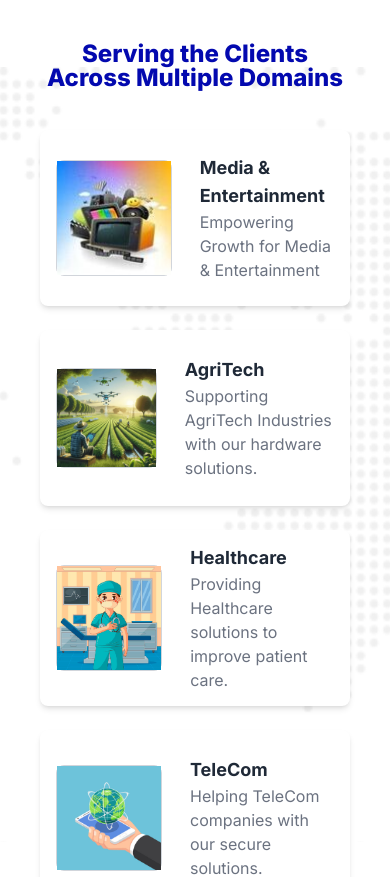
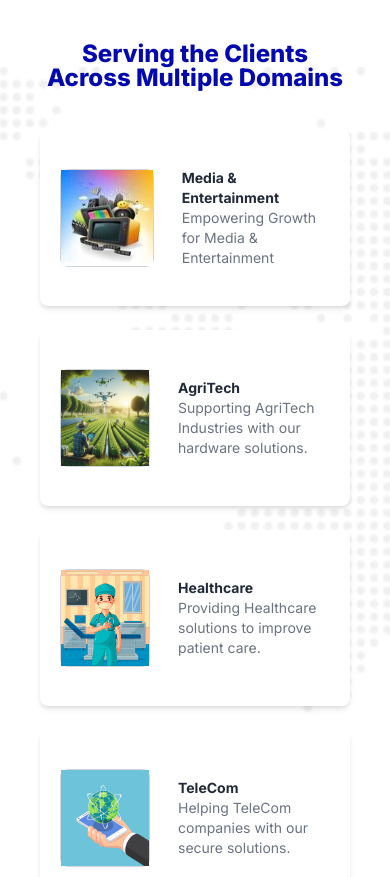
Before and after one commit to iamsouravganguli/tos-website, a Next.js app: page / in a window 390 px wide. Shown: the part 1240-2117 px from the top of the page. Built offline with nearby package versions, Linux system fonts and the light colour scheme.

Commit message:
completed

```diff
--- a/components/header/header.tsx
+++ b/components/header/header.tsx
@@ -319,9 +319,9 @@ export const Navbar: React.FC = () => {
   )}
   <div
   ref={menuRef}
-    className={`fixed top-0 left-0 w-64 h-full bg-white shadow-md transition-transform transform ${
+  className={`fixed top-0 left-0 w-64 h-full bg-white shadow-md transition-transform duration-700 transform ${
     isOpen ? "translate-x-0" : "-translate-x-full"
-    } ease-in-out duration-300 z-50 md:hidden`}
+  } ease-in-out z-50 md:hidden`}
 >
   {/* Sidebar Content */}
   <div className="flex items-center justify-between border-b border-gray-200 p-4">
@@ -365,30 +365,15 @@ export const Navbar: React.FC = () => {
       </li>
       <li>
         <Link href="/#contact-us">
-            <button className="text-white bg-medium-light hover:bg-white hover:text-dark font-semibold rounded-md text-sm md:text-base py-2 px-2  shadow duration-700 border border-medium">
+          <button className="text-white bg-medium-light hover:bg-white hover:text-dark font-semibold rounded-md text-sm md:text-base py-2 px-2 shadow duration-700 border border-medium">
             Contact Us
           </button>
         </Link>
       </li>
     </div>
   </ul>
-    {/* <div className="flex flex-col pl-6 mt-4">
-      <div className="flex gap-2 mb-2 items-center">
-        <Mail className="bg-blue-500 rounded-full p-1 text-white" size={40} />
-        <p className="text-xs text-black items-center text-center">
-          mail.tos.systems@gmail.com
-        </p>
-      </div>
-      <div className="flex gap-2 text-sm items-center">
-        <Phone className="bg-blue-500 rounded-full p-1 text-white" size={40} />
-        <div className="flex flex-col">
-        <p>+91 &nbsp;9304251279</p>
-        <p>+91 &nbsp;9382826158</p>
 </div>
 
-      </div>
-    </div> */}
-  </div>
 </>
 
     </nav>
--- a/components/main/services/clientDomain.tsx
+++ b/components/main/services/clientDomain.tsx
@@ -26,16 +26,16 @@ export const ClientDomains: React.FC = () => {
   ];
 
   return (
-    <section className="flex flex-col  justify-center items-center pt-10 bg-white bg-[url('/assets/bg-pattern.svg')] bg-center bg-repeat-x">
+    <section className="flex flex-col   justify-center items-center pt-10 bg-white bg-[url('/assets/bg-pattern.svg')] bg-center bg-repeat-x">
       <h1 className="text-dark font-extrabold leading-none px-5 text-2xl md:text-4xl lg:text-5xl xl:text-6xl">
         Serving the Clients
       </h1>
       <h1 className="text-dark font-extrabold leading-none text-2xl md:text-4xl lg:text-5xl xl:text-6xl">
         Across Multiple Domains
       </h1>
-      <div className="mt-10 w-full px-10 ">
+      <div className="mt-10 w-full px-10  ">
         <div
-          className={`grid gap-6 ${
+          className={`grid gap-6   ${
             clientDomains.length === 2
               ? 'lg:grid-cols-2'
               : 'lg:grid-cols-3 md:grid-cols-2 grid-cols-1'
@@ -44,13 +44,14 @@ export const ClientDomains: React.FC = () => {
           {clientDomains.map((item, index) => (
             <div
               key={index}
-              className=" gap-5 flex h-44 xl:h-50 place-items-center justify-center text-center p-4 rounded-lg shadow-md bg-white"
+              className=" gap-5 flex p-5 h-44 xl:h-50 place-items-center justify-center text-center rounded-lg shadow-md bg-white"
             >
-              <div className="border border-gray-300 rounded-lg image-hover-effect">
-                <Image src={item.icon} alt="" width={300} height={100}  />
+              <div className="border border-gray-300 min-w-[90px]    min-h-[50px] rounded-lg image-hover-effect">
+                {/* <Image src={item.icon} alt="" width={300} height={100}  /> */}
+                <img src={item.icon}  className="w-48 h-24"/>
               </div>
-              <div className="flex flex-col pl-2 text-left">
-                <h1 className="font-bold text-lg">{item.title}</h1>
+              <div className="flex flex-col pl-2 text-left text-sm md:text-md">
+                <h1 className="font-bold text-sm md:text-lg">{item.title}</h1>
                 <p className="text-gray-500">{item.description}</p>
               </div>
             </div>
--- a/components/main/teams/team.tsx
+++ b/components/main/teams/team.tsx
@@ -3,7 +3,7 @@
 import React from "react";
 import Image from 'next/image';
 import Link from 'next/link';
-import {Linkedin} from "lucide-react"
+import {Linkedin,Mail} from "lucide-react"
 
 export const Teams: React.FC = () => {
   const teamImages = [
@@ -46,7 +46,7 @@ export const Teams: React.FC = () => {
     {
       name:"Diksha Thapa",
       position:"Social media Manager",
-      image:"/assets/team/diksha.jpeg",
+      image:"/assets/team/diksha.jpg",
       mail:"dikshat46@gmail.com",
       Linkedin:"https://www.linkedin.com/in/diksha-thapa-9204aa232/?utm_source=share&utm_campaign=share_via&utm_content=profile&utm_medium=ios_app"
     },
@@ -101,13 +101,13 @@ export const Teams: React.FC = () => {
                   <h3 className="text-lg font-bold">{item.name}</h3>
                   <p className="team-one__sub-title text-sm">{item.position}</p>
                 </div>
-                <div className="absolute bottom-0 left-0 w-full bg-black text-white text-center py-2.5 z-20 transform translate-y-full transition-transform duration-500 ease-in-out group-hover:translate-y-0">
+                <div className="flex gap-3 justify-center items-center absolute bottom-0 left-0 w-full bg-black text-white text-center py-6 z-20 transform translate-y-full transition-transform duration-500 ease-in-out group-hover:translate-y-0">
                   <Link href={`mailto:${item.mail}`}  className="font-bold text-md hover:text-blue-500">
-                    {item.mail}
+                    <Mail size={20} strokeWidth={2} className=" font-thin"/>
                   </Link>
                   <div className="flex justify-center items-center ">
                   <Link href={item.Linkedin} className="flex hover:text-blue-500 underline items-center team-one__sub-title team-one__hover-sub-title text-sm">
-                  LinkedIn</Link>
+                  <Linkedin size={20}  strokeWidth={1} /></Link>
                   </div>
                 </div>
               </div>
```
Also changed, not shown: public/assets/team/diksha.JPG (added). Lines whose indentation alone changed are shown as unchanged.
